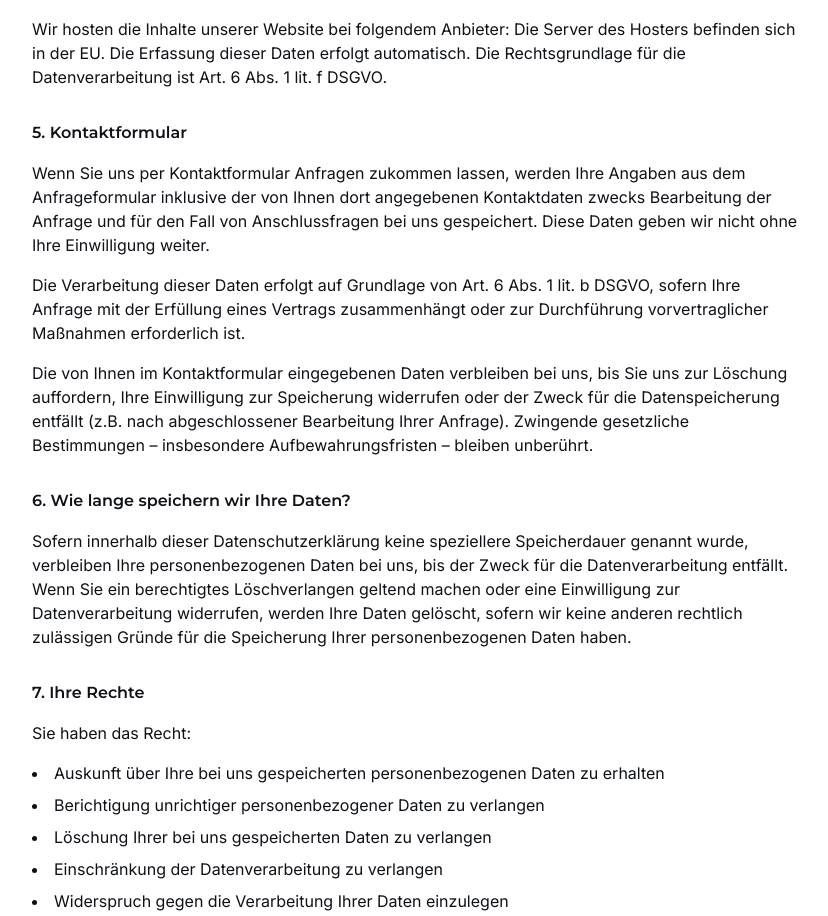
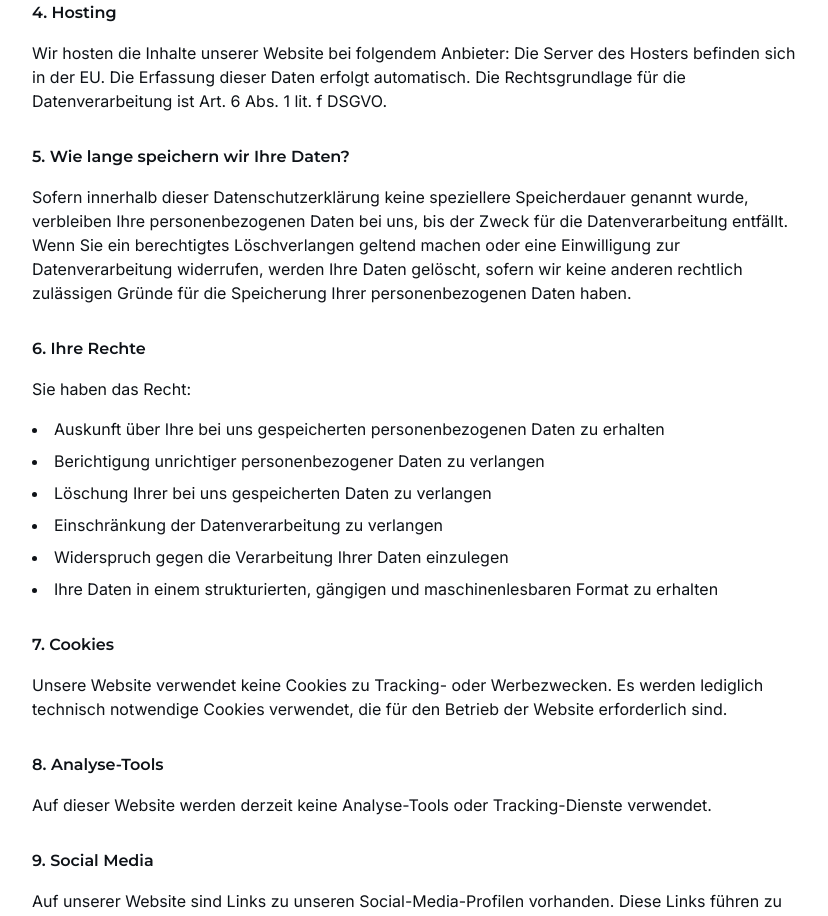
Before and after one commit to AlexDanielMotogna/schratter-erdbau, a Next.js app: page /datenschutz in a window 1280 px wide. Shown: the part 1328-2244 px from the top of the page, without its empty margins (40-868 px from the left). Built offline with nearby package versions, Linux system fonts and the light colour scheme.

Commit message:
Remove contact form section from privacy policy
- Remove section 5 about contact form
- Update section 3 to mention email/phone instead of form
- Renumber remaining sections (5-10)

```diff
--- a/src/app/datenschutz/page.tsx
+++ b/src/app/datenschutz/page.tsx
@@ -97,7 +97,7 @@ export default function DatenschutzPage() {
               <p className="mb-4">
                 Ihre Daten werden zum einen dadurch erhoben, dass Sie uns diese
                 mitteilen. Hierbei kann es sich z.B. um Daten handeln, die Sie
-                in ein Kontaktformular eingeben. Andere Daten werden automatisch
+                uns per E-Mail oder Telefon mitteilen. Andere Daten werden automatisch
                 oder nach Ihrer Einwilligung beim Besuch der Website durch
                 unsere IT-Systeme erfasst. Das sind vor allem technische Daten
                 (z.B. Internetbrowser, Betriebssystem oder Uhrzeit des
@@ -140,39 +140,10 @@ export default function DatenschutzPage() {
               </p>
             </div>
 
-            {/* Contact Form */}
-            <div>
-              <h2 className="font-heading text-h3 text-text mb-4">
-                5. Kontaktformular
-              </h2>
-              <p className="mb-4">
-                Wenn Sie uns per Kontaktformular Anfragen zukommen lassen,
-                werden Ihre Angaben aus dem Anfrageformular inklusive der von
-                Ihnen dort angegebenen Kontaktdaten zwecks Bearbeitung der
-                Anfrage und für den Fall von Anschlussfragen bei uns
-                gespeichert. Diese Daten geben wir nicht ohne Ihre Einwilligung
-                weiter.
-              </p>
-              <p className="mb-4">
-                Die Verarbeitung dieser Daten erfolgt auf Grundlage von Art. 6
-                Abs. 1 lit. b DSGVO, sofern Ihre Anfrage mit der Erfüllung eines
-                Vertrags zusammenhängt oder zur Durchführung vorvertraglicher
-                Maßnahmen erforderlich ist.
-              </p>
-              <p className="mb-4">
-                Die von Ihnen im Kontaktformular eingegebenen Daten verbleiben
-                bei uns, bis Sie uns zur Löschung auffordern, Ihre Einwilligung
-                zur Speicherung widerrufen oder der Zweck für die
-                Datenspeicherung entfällt (z.B. nach abgeschlossener Bearbeitung
-                Ihrer Anfrage). Zwingende gesetzliche Bestimmungen –
-                insbesondere Aufbewahrungsfristen – bleiben unberührt.
-              </p>
-            </div>
-
             {/* Storage Duration */}
             <div>
               <h2 className="font-heading text-h3 text-text mb-4">
-                6. Wie lange speichern wir Ihre Daten?
+                5. Wie lange speichern wir Ihre Daten?
               </h2>
               <p className="mb-4">
                 Sofern innerhalb dieser Datenschutzerklärung keine speziellere
@@ -188,7 +159,7 @@ export default function DatenschutzPage() {
             {/* Rights */}
             <div>
               <h2 className="font-heading text-h3 text-text mb-4">
-                7. Ihre Rechte
+                6. Ihre Rechte
               </h2>
               <p className="mb-4">Sie haben das Recht:</p>
               <ul className="list-disc list-inside mb-4 space-y-2">
@@ -214,7 +185,7 @@ export default function DatenschutzPage() {
             {/* Cookies */}
             <div>
               <h2 className="font-heading text-h3 text-text mb-4">
-                8. Cookies
+                7. Cookies
               </h2>
               <p className="mb-4">
                 Unsere Website verwendet keine Cookies zu Tracking- oder
@@ -226,7 +197,7 @@ export default function DatenschutzPage() {
             {/* Analytics */}
             <div>
               <h2 className="font-heading text-h3 text-text mb-4">
-                9. Analyse-Tools
+                8. Analyse-Tools
               </h2>
               <p className="mb-4">
                 Auf dieser Website werden derzeit keine Analyse-Tools oder
@@ -237,7 +208,7 @@ export default function DatenschutzPage() {
             {/* Social Media */}
             <div>
               <h2 className="font-heading text-h3 text-text mb-4">
-                10. Social Media
+                9. Social Media
               </h2>
               <p className="mb-4">
                 Auf unserer Website sind Links zu unseren Social-Media-Profilen
@@ -250,7 +221,7 @@ export default function DatenschutzPage() {
             {/* Changes */}
             <div>
               <h2 className="font-heading text-h3 text-text mb-4">
-                11. Änderungen dieser Datenschutzerklärung
+                10. Änderungen dieser Datenschutzerklärung
               </h2>
               <p className="mb-4">
                 Wir behalten uns vor, diese Datenschutzerklärung anzupassen,
```
